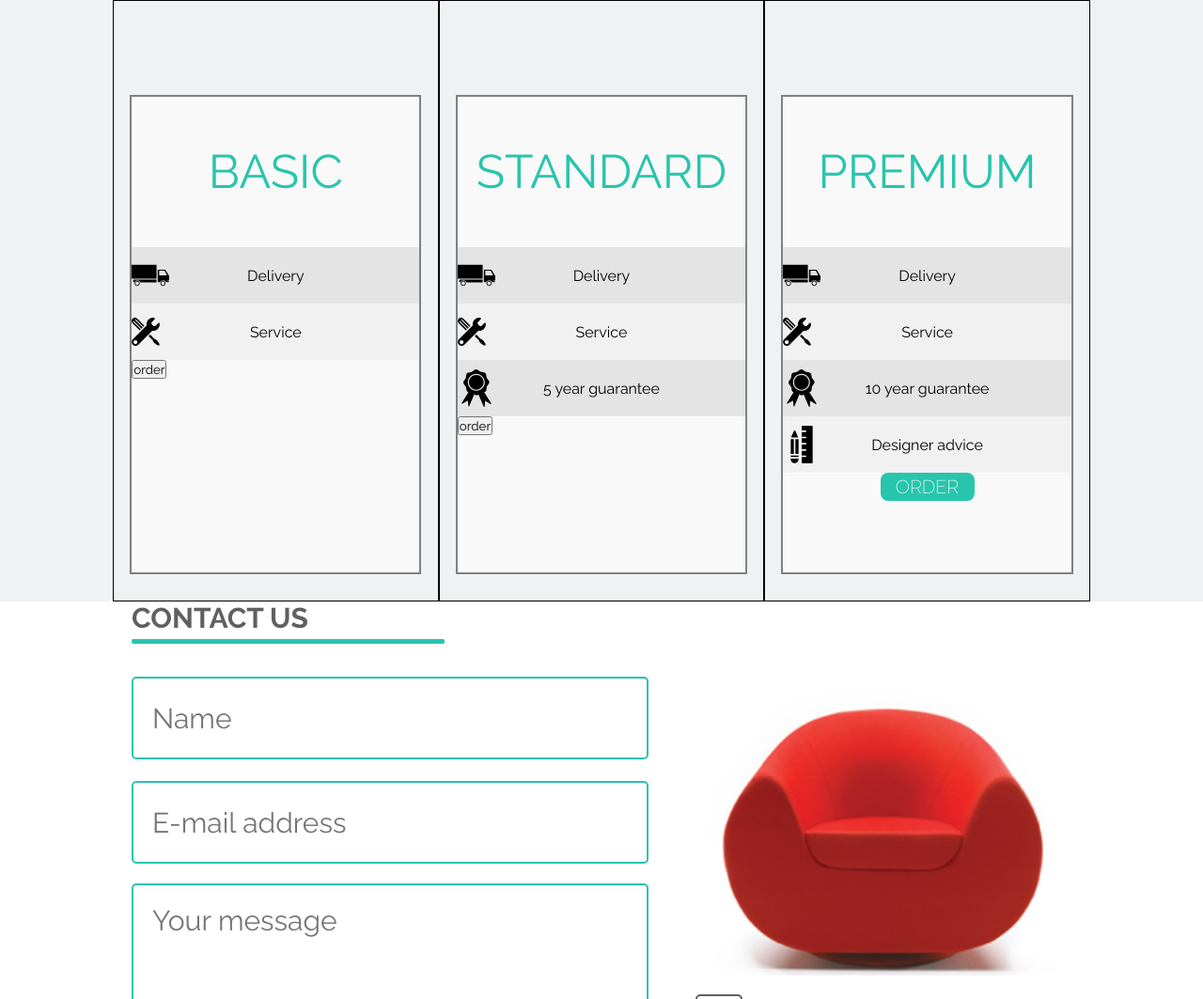
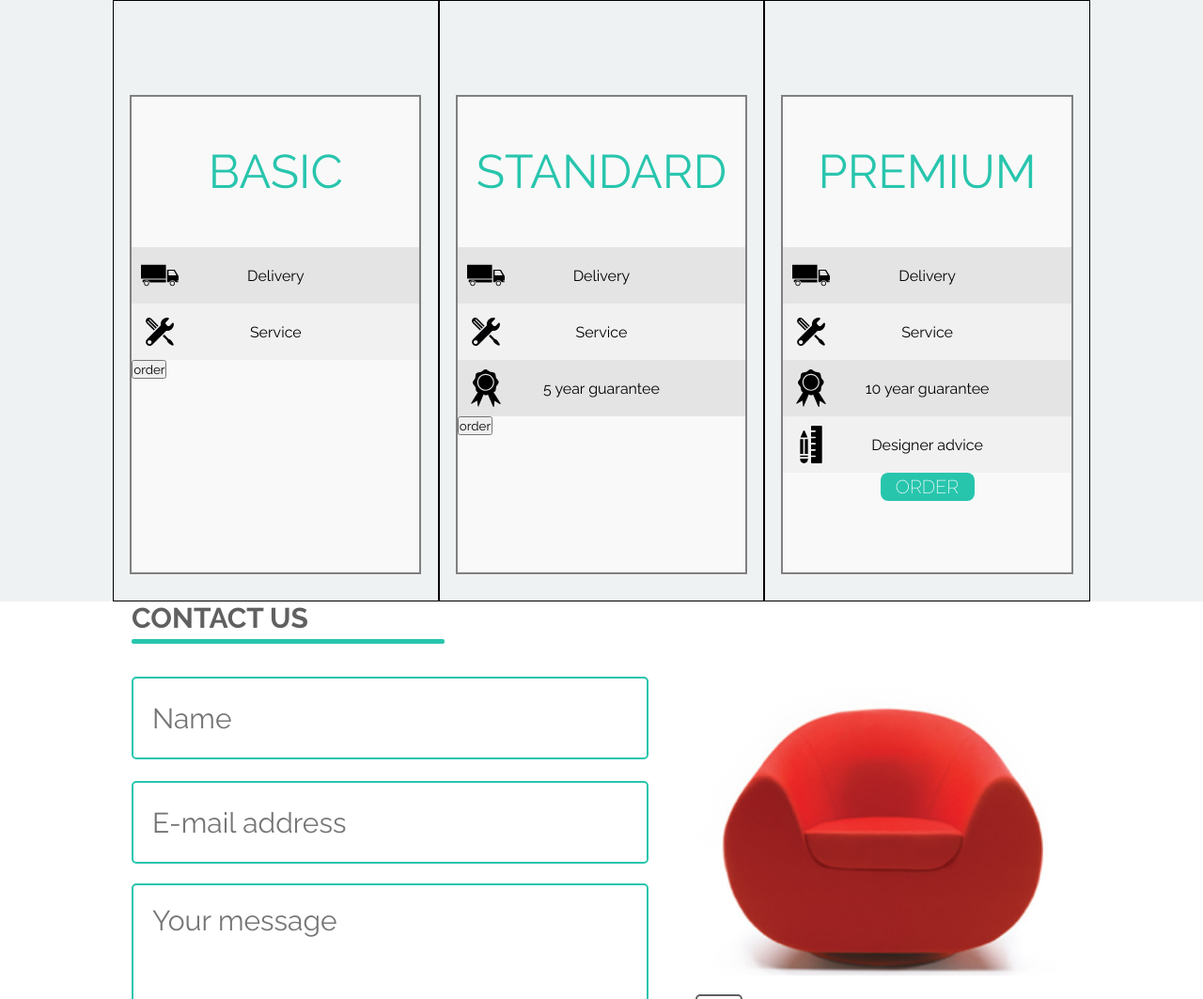
Before and after one commit to staszek998/sit-on-chair, a plain HTML site: page index.html in a window 1280 px wide. Shown: the part 890-1953 px from the top of the page at 94% size. Drawn offline with Linux system fonts and the light colour scheme; files whose address does not match are found by name; a web font is replaced by a local one.

Commit message:
Place pricing icons correctly

```diff
--- a/css/style.css
+++ b/css/style.css
@@ -528,9 +528,8 @@ tr:nth-child(even) {
     height: 40px;
     position: absolute;
     top: 50%;
-    bottom: 0;
-    left: 0;
-    transform: translateY(-50%);
+    left: 50%;
+    transform: translate(-50%, -50%);
 }
 
 .wrench-and-screwer-icon {
@@ -562,6 +561,11 @@ span.td-span {
     top: 50%;
     transform: translate(-50%, -50%);
     left: 50%;
+}
+
+div.icon-container {
+    width: 60px;
+    height: 60px;
 }
 
 
--- a/index.html
+++ b/index.html
@@ -84,12 +84,18 @@
                             <tbody>
                                 <tr>
                                     <td>
-                                        <img src="/home/stan/coders-lab/workspace/module-1/workshops/sit-on-chair/images/delivery-truck.svg" alt="delivery truck icon" class="delivery-truck-icon">
+                                        <div class="icon-container  relative">
+                                            <img src="/home/stan/coders-lab/workspace/module-1/workshops/sit-on-chair/images/delivery-truck.svg" alt="delivery truck icon" class="delivery-truck-icon">
+                                        </div>
                                         <span class="td-span">Delivery</span>
                                     </td>
                                 </tr>
                                 <tr>
-                                    <td><img src="/home/stan/coders-lab/workspace/module-1/workshops/sit-on-chair/images/wrench-and-screwer.svg" alt="wrench and screwer icon" class="wrench-and-screwer-icon"><span class="td-span">Service</span></td>
+                                    <td>
+                                        <div class="icon-container  relative">
+                                            <img src="/home/stan/coders-lab/workspace/module-1/workshops/sit-on-chair/images/wrench-and-screwer.svg" alt="wrench and screwer icon" class="wrench-and-screwer-icon">
+                                        </div>
+                                        <span class="td-span">Service</span></td>
                                 </tr>
                             </tbody>
                         </table>
@@ -102,13 +108,26 @@
                         <table>
                             <tbody>
                                 <tr>
-                                    <td><img src="/home/stan/coders-lab/workspace/module-1/workshops/sit-on-chair/images/delivery-truck.svg" alt="delivery truck icon" class="delivery-truck-icon"><span class="td-span">Delivery</span></td>
+                                    <td>
+                                        <div class="icon-container  relative">
+                                            <img src="/home/stan/coders-lab/workspace/module-1/workshops/sit-on-chair/images/delivery-truck.svg" alt="delivery truck icon" class="delivery-truck-icon">
+                                        </div>
+                                        <span class="td-span">Delivery</span>
+                                    </td>
                                 </tr>
                                 <tr>
-                                    <td><img src="/home/stan/coders-lab/workspace/module-1/workshops/sit-on-chair/images/wrench-and-screwer.svg" alt="wrench and screwer icon" class="wrench-and-screwer-icon"><span class="td-span">Service</span></td>
+                                    <td>
+                                        <div class="icon-container  relative">
+                                            <img src="/home/stan/coders-lab/workspace/module-1/workshops/sit-on-chair/images/wrench-and-screwer.svg" alt="wrench and screwer icon" class="wrench-and-screwer-icon">
+                                        </div>
+                                        <span class="td-span">Service</span></td>
                                 </tr>
                                 <tr>
-                                    <td><img src="/home/stan/coders-lab/workspace/module-1/workshops/sit-on-chair/images/wax-seal-with-ribbon.svg" alt="wax seal icon" class="wax-seal-icon"><span class="td-span">5 year guarantee</span></td>
+                                    <td>
+                                        <div class="icon-container  relative">
+                                            <img src="/home/stan/coders-lab/workspace/module-1/workshops/sit-on-chair/images/wax-seal-with-ribbon.svg" alt="wax seal icon" class="wax-seal-icon">
+                                        </div>
+                                        <span class="td-span">5 year guarantee</span></td>
                                 </tr>
                             </tbody>
                         </table>
@@ -121,16 +140,33 @@
                         <table>
                             <tbody>
                                 <tr>
-                                    <td><img src="/home/stan/coders-lab/workspace/module-1/workshops/sit-on-chair/images/delivery-truck.svg" alt="delivery truck icon" class="delivery-truck-icon"><span class="td-span">Delivery</span></td>
+                                    <td>
+                                        <div class="icon-container  relative">
+                                            <img src="/home/stan/coders-lab/workspace/module-1/workshops/sit-on-chair/images/delivery-truck.svg" alt="delivery truck icon" class="delivery-truck-icon">
+                                        </div>
+                                        <span class="td-span">Delivery</span>
+                                    </td>
                                 </tr>
                                 <tr>
-                                    <td><img src="/home/stan/coders-lab/workspace/module-1/workshops/sit-on-chair/images/wrench-and-screwer.svg" alt="wrench and screwer icon" class="wrench-and-screwer-icon"><span class="td-span">Service</span></td>
+                                    <td>
+                                        <div class="icon-container  relative">
+                                            <img src="/home/stan/coders-lab/workspace/module-1/workshops/sit-on-chair/images/wrench-and-screwer.svg" alt="wrench and screwer icon" class="wrench-and-screwer-icon">
+                                        </div>
+                                        <span class="td-span">Service</span></td>
                                 </tr>
                                 <tr>
-                                    <td><img src="/home/stan/coders-lab/workspace/module-1/workshops/sit-on-chair/images/wax-seal-with-ribbon.svg" alt="wax seal icon" class="wax-seal-icon"><span class="td-span">10 year guarantee</span></td>
+                                    <td>
+                                        <div class="icon-container  relative">
+                                            <img src="/home/stan/coders-lab/workspace/module-1/workshops/sit-on-chair/images/wax-seal-with-ribbon.svg" alt="wax seal icon" class="wax-seal-icon">
+                                        </div>
+                                        <span class="td-span">10 year guarantee</span></td>
                                 </tr>
                                 <tr>
-                                    <td><img src="/home/stan/coders-lab/workspace/module-1/workshops/sit-on-chair/images/pencil-and-ruler.svg" alt="pencil and ruler icon" class="pencil-and-ruler-icon"><span class="td-span">Designer advice</span></td>
+                                    <td>
+                                        <div class="icon-container  relative">
+                                            <img src="/home/stan/coders-lab/workspace/module-1/workshops/sit-on-chair/images/pencil-and-ruler.svg" alt="pencil and ruler icon" class="pencil-and-ruler-icon">
+                                        </div>
+                                        <span class="td-span">Designer advice</span></td>
                                 </tr>
                             </tbody>
                         </table>
```
